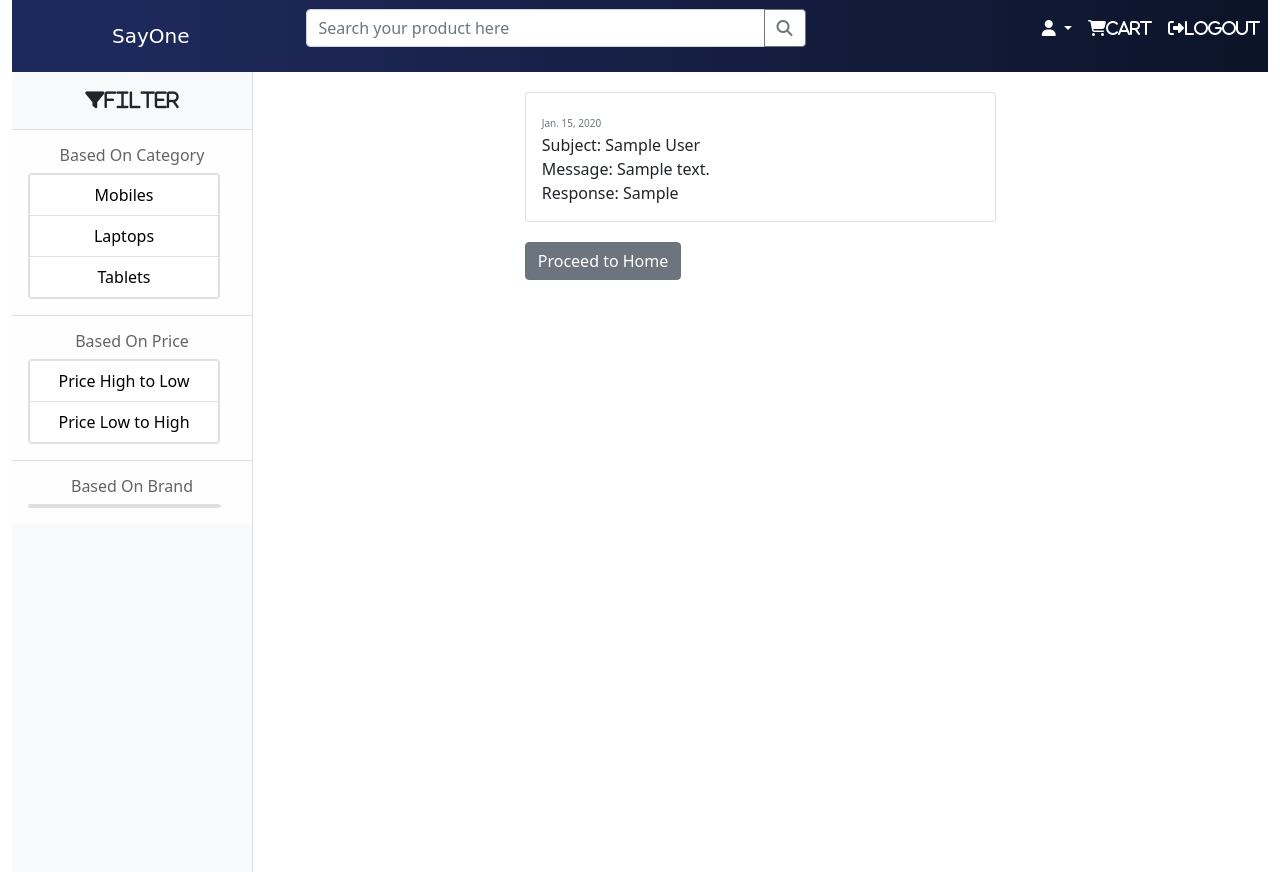
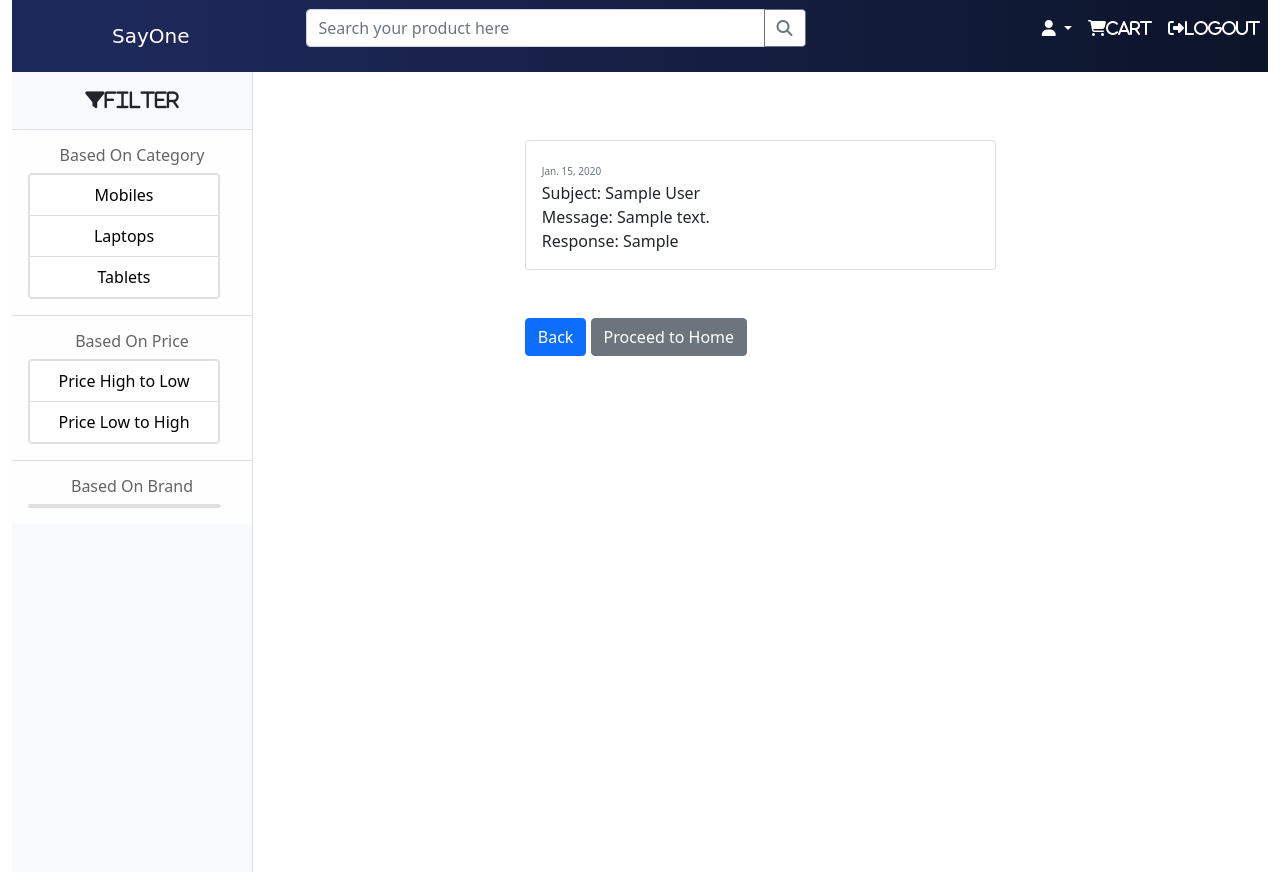
Before and after one commit to VrindhaAravind/ElectronicStore, a Django app: page /customer/customerservice/1 in a window 1280 px wide. Run offline with Django 3.2, Linux system fonts and the light colour scheme; a user stored in the database is signed in; tables that the repository leaves empty hold one stand-in row (values such as "Sample post"); parts of the project's set-up code (start-up, migrations or seed data) failed here and were passed over; some libraries are stand-ins or nearby versions.

Commit message:
Update viewservice.html

```diff
--- a/electronicstore/customer/templates/viewservice.html
+++ b/electronicstore/customer/templates/viewservice.html
@@ -1,7 +1,7 @@
 {%extends 'homepage.html' %}
 {%block body_block%}
 <div class="container">
-    <div class="row">
+    <div class="row mt-5">
         <div class="col-3"></div>
         <div style="margin-top:20px;" class="col-6">
 
@@ -17,7 +17,8 @@
                     {% endif %}
                 </div>
             </div>
-            <div style="margin-top:20px;"><a class="btn btn-secondary" href="{%url 'customer_home' %}">Proceed to Home</a></div>
+            <a class="btn btn-primary mt-5" href="{%url 'customerservice' %}"> Back</a></button>
+            <a class="btn btn-secondary mt-5" href="{%url 'customer_home' %}" >Proceed to Home</a></button>
 
         </div>
         <div class="col-3"></div>
```
Lines whose indentation alone changed are shown as unchanged.
